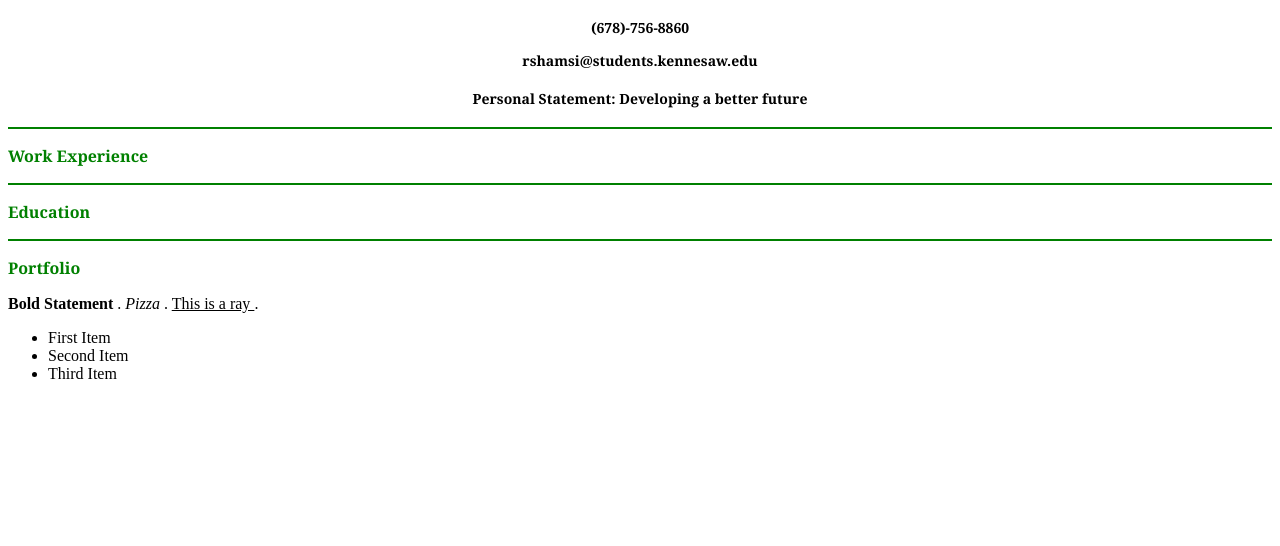
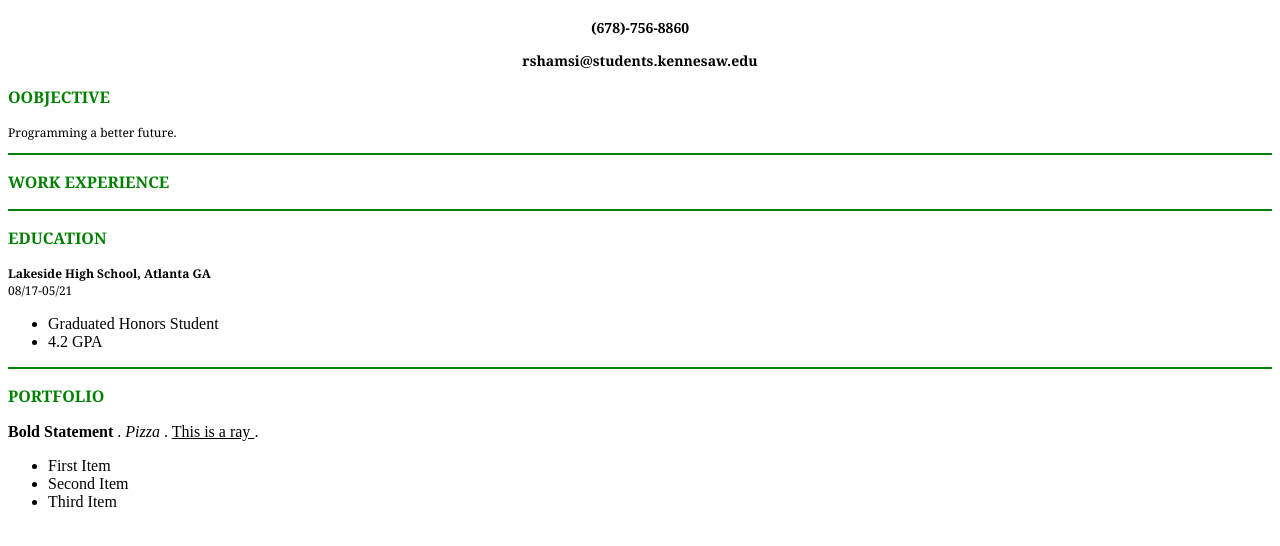
Before and after one commit to rshamsi05/website, a plain HTML site: page index.html in a window 1280 px wide. Shown: the part 54-600 px from the top of the page. Drawn offline with Linux system fonts and the light colour scheme.

Commit message:
Update index.html

```diff
--- a/index.html
+++ b/index.html
@@ -7,32 +7,46 @@
     h1 {text-align: center;}
     h2 {text-align: center;}
     h3 {text-align: center;}
-    h4 {text-align: center;}
+
   </style>
 
   <body>
     <h1 style= "font-family:georgia,garamond,serif">Rayan Shamsi</h1>
     <h2 style= "font-size:14px;font-family:georgia,garamond,serif">(678)-756-8860</h2>
     <h3 style= "font-size:14px;font-family:georgia,garamond,serif">rshamsi@students.kennesaw.edu</h2>
-    <h4 style= "font-size:14px;font-family:georgia,garamond,serif">Personal Statement: Developing a better future</h2>
 
+  <p style = "color:green">
+    <b style = " font-family:georgia,garamond,serif">OOBJECTIVE</b>
+  </p>
+
+  <p style = "font-size:12px;font-family:georgia,garamond,serif">
+    Programming a better future.
+  </p>
 
 
   <hr color="green">
 
   <p style = "color:green">
-    <b style = " font-family:georgia,garamond,serif">Work Experience </b>
+    <b style = " font-family:georgia,garamond,serif">WORK EXPERIENCE </b>
   </p>
 
   <hr color="green">
 
   <p style = "color:green">
-    <b style = " font-family:georgia,garamond,serif">Education </b>
+    <b style = " font-family:georgia,garamond,serif">EDUCATION </b>
   </p>
+
+  <p style = "font-size:12px;font-family:georgia,garamond,serif">
+    <b> Lakeside High School, Atlanta GA </b> <br>
+    08/17-05/21
+    <ul>
+        <li> Graduated Honors Student </li>
+        <li> 4.2 GPA </li>
+      </ul>
 
   <hr color="green">
   <p style = "color:green">
-    <b style = " font-family:georgia,garamond,serif">Portfolio </b>
+    <b style = " font-family:georgia,garamond,serif">PORTFOLIO </b>
   </p>
 
 
```
